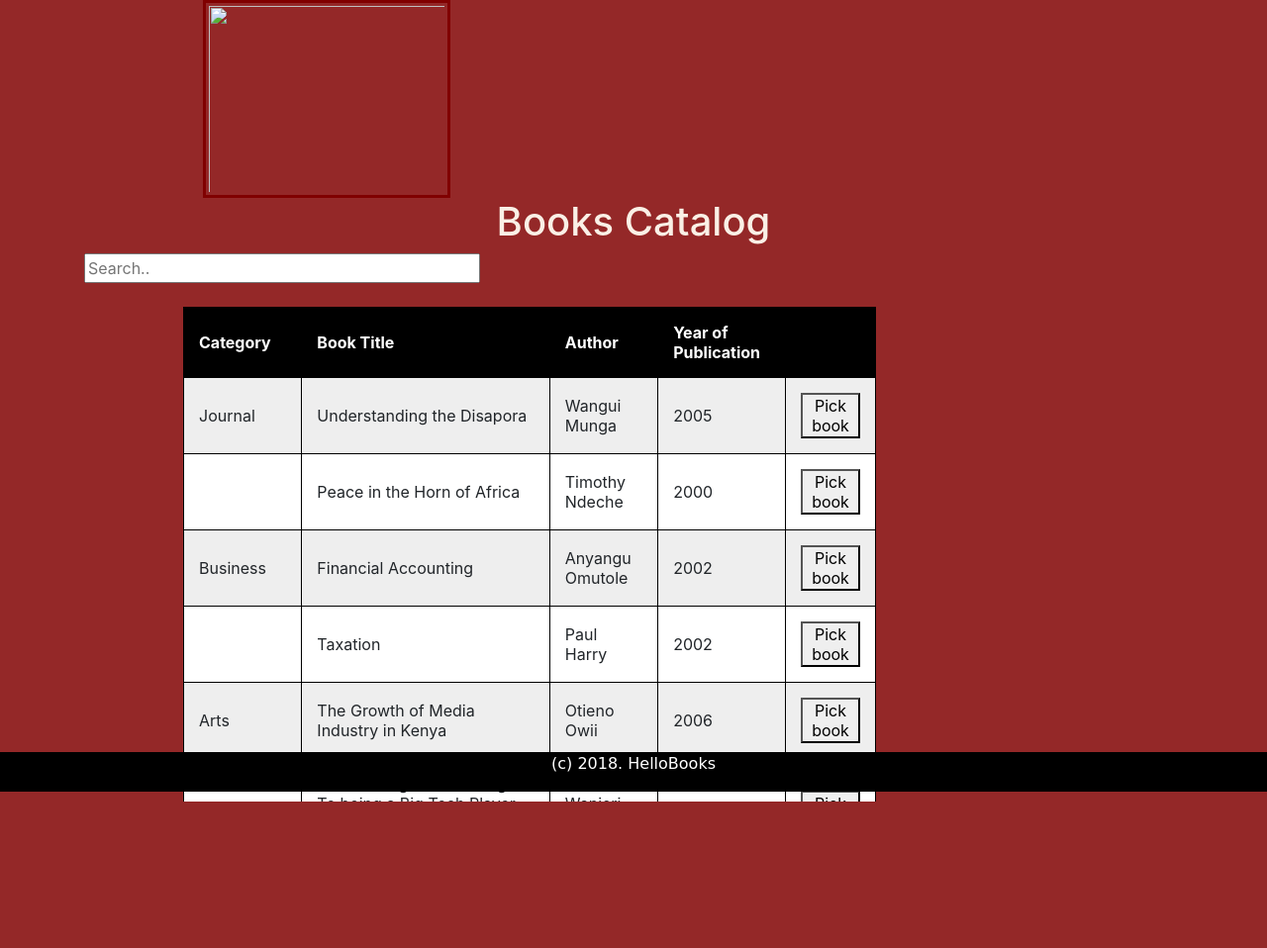
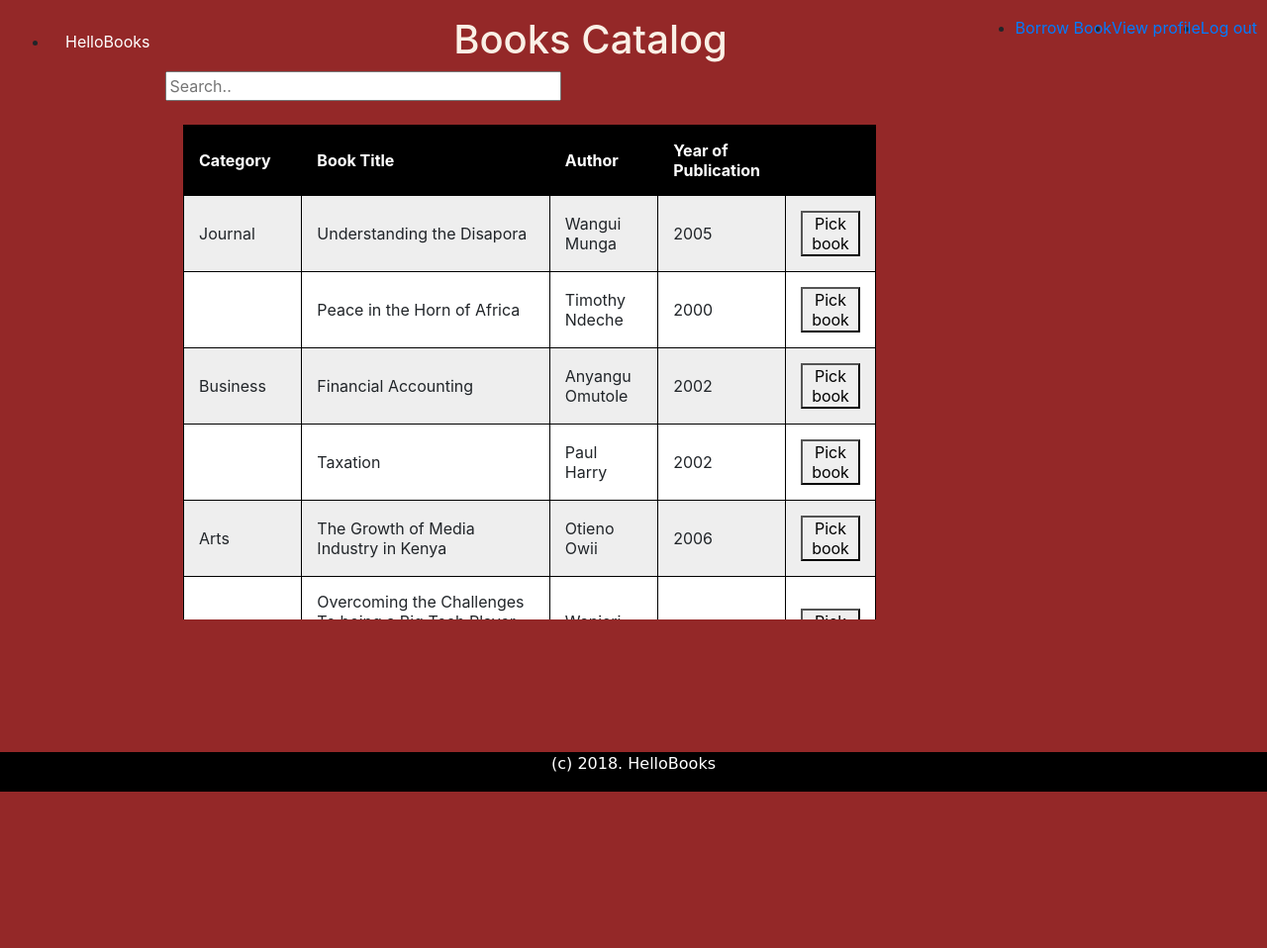
Before and after one commit to loicemeyo/hello_books, a plain HTML site: page UI/bookscatalog.html in a window 1280 px wide. Shown: the top 958 px of the page at 99% size. Drawn offline with Linux system fonts and the light colour scheme.

Commit message:
Modify pages to include a menu header

```diff
--- a/UI/bookscatalog.html
+++ b/UI/bookscatalog.html
@@ -39,9 +39,18 @@
 </style>
 </head>
 <body id="doc3"></body>
+<ul>
+        <li style="float:left;"><p style="  display: block;
+            color: white;
+            text-align: center;
+            padding: 14px 16px;
+            text-decoration: none;">HelloBooks</a></li>
+    <li style="float:right;"><a href="logout">Log out</a></li>
+    <li style="float:right;"><a href="userprofile.html">View profile</a></li>
+     <li style="float:right;"><a class="active" href="borrow_a_book.html">Borrow Book</a></li>
+</ul>
  <div class="w3 container">
-        <img class="logo center" src="images\books_texture3012.jpg"/>
-        <h1 style="color:linen; text-align:center;">Books Catalog</h1>
+     <h1 style="color:linen; text-align:center;">Books Catalog</h1>
 
     <div style="border:none;">
          <table style="border:none;">
```
Also changed, not shown: UI/borrow_a_book.html (+1 -2 lines), UI/index.html (renamed from UI/login.html, +4 -1 lines).
